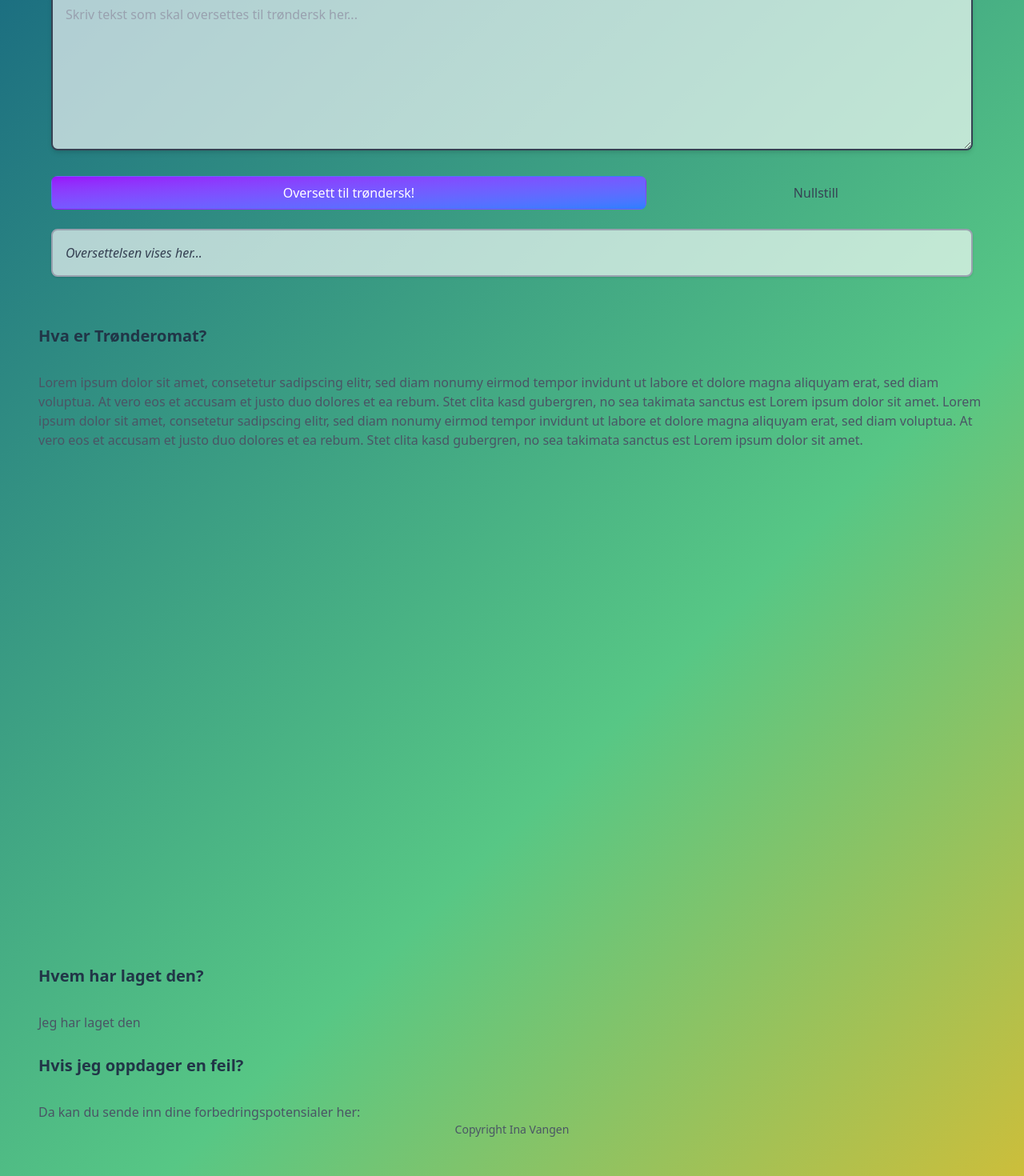
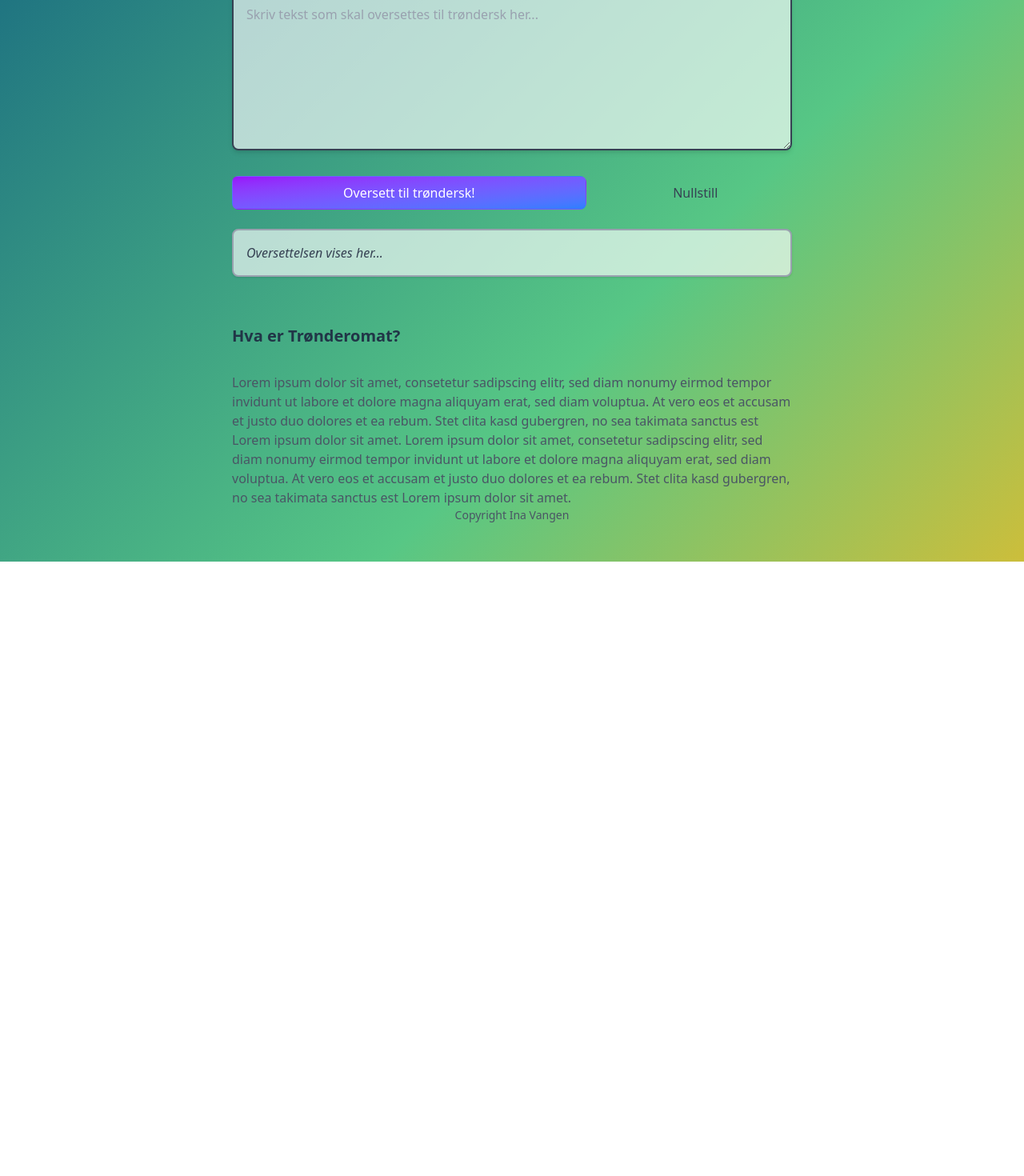
Before and after one commit to inavangen/tronderomat, a React (Vite) app: page / in a window 1280 px wide. Shown: the part 320-1790 px from the top of the page at 80% size. After the commit the page ends 1022 px from the top, so only its background shows below. Built offline with nearby package versions, Linux system fonts and the light colour scheme.

Commit message:
Update App.tsx

```diff
--- a/src/App.tsx
+++ b/src/App.tsx
@@ -189,7 +189,8 @@ function App() {
   }
 
   return (
-    <div className="min-h-screen p-4">
+    <div className="min-h-screen p-4 flex flex-col items-center">
+      <div className="w-full max-w-[700px]">
         <img src={placeholderImg} style={{ width: '100px', display: 'grid', placeItems: 'center' }}/>
         <h1 className="text-4xl font-bold mb-8 text-center">
           T r ø n d e r o m a t!
@@ -200,7 +201,7 @@ function App() {
         <br></br>
         <br></br>
 
-      <form onSubmit={(e) => e.preventDefault()} className="max-w-6xl mx-auto">
+        <form onSubmit={(e) => e.preventDefault()} className="w-full">
           <div className="grid grid-cols-1 md:grid-cols-1 gap-8 mb-8">
             {/* Original text box - always shown */}
             <div className="w-full">
@@ -225,12 +226,11 @@ function App() {
                   {isLoading ? 'Laster...' : 'Oversett til trøndersk!'}
                 </button>
 
-
                 <button
                   ref={resetButtonRef}
                   type="button"
                   onClick={handleResetClick}
-                className={`flex-1 bg-transparent! hover:bg-gray-50 focus:ring-4 focus:outline-none focus:ring-blue-300 dark:focus:ring-blue-800 font-medium rounded-lg text-lg px-8 py-4 text-center leading-5 border-2 border-gray-400 text-gray-700 ${isLoading ? 'opacity-50 cursor-not-allowed' : 'transform hover:scale-105 transition-transform'}`}              >
+                  className={`flex-1 bg-transparent! hover:bg-gray-50 focus:ring-4 focus:outline-none focus:ring-blue-300 dark:focus:ring-blue-800 font-medium rounded-lg text-lg px-8 py-4 text-center leading-5 border-2 border-gray-400 text-gray-700 ${isLoading ? 'opacity-50 cursor-not-allowed' : 'transform hover:scale-105 transition-transform'}`}>
                   Nullstill
                 </button>
               </div>
@@ -264,7 +264,7 @@ function App() {
             */}
 
             {matchCount === 0 && displayedText && !isLoading && !displayedText.includes('Laster') && (
-            <div className="mt-8 p-6 border-2 border-default-medium rounded-lg bg-yellow-50 w-full max-w-2xl">
+              <div className="mt-8 p-6 border-2 border-default-medium rounded-lg bg-yellow-50 w-full">
                 <p className="text-yellow-800 text-xl font-medium text-center">
                   Ingen ord ble oversatt
                 </p>
@@ -277,36 +277,23 @@ function App() {
         </form>
 
         {/* Your page content here */}
-      <div className="flex flex-col min-h-screen">
+        <div className="flex flex-col">
           <h2 className="text-xl font-bold mb-8 text-left">
             <br></br>
-        Hva er Trønderomat?</h2>
+            Hva er Trønderomat?
+          </h2>
           <p className="text-gray-600 text-left">
             Lorem ipsum dolor sit amet, consetetur sadipscing elitr, sed diam nonumy eirmod tempor invidunt ut labore et dolore magna aliquyam erat, sed diam voluptua. At vero eos et accusam et justo duo dolores et ea rebum. Stet clita kasd gubergren, no sea takimata sanctus est Lorem ipsum dolor sit amet. Lorem ipsum dolor sit amet, consetetur sadipscing elitr, sed diam nonumy eirmod tempor invidunt ut labore et dolore magna aliquyam erat, sed diam voluptua. At vero eos et accusam et justo duo dolores et ea rebum. Stet clita kasd gubergren, no sea takimata sanctus est Lorem ipsum dolor sit amet.
           </p>
         </div>
-
-        <h2 className="text-xl font-bold mb-8 text-left">
-        <br></br>
-        Hvem har laget den?</h2>
-        <p className="text-gray-600 text-left">
-        Jeg har laget den
-        </p>
-
-        <h2 className="text-xl font-bold mb-8 text-left">
-        <br></br>
-        Hvis jeg oppdager en feil?</h2>
-        <p className="text-gray-600 text-left">
-        Da kan du sende inn dine forbedringspotensialer her:
-        </p>
+      </div>
 
       {/* Copyright stuff */}
-        <div className="mt-auto">
+      <div className="w-full max-w-[700px] mt-auto">
         <p className="text-gray-600 text-sm">
           Copyright Ina Vangen
         </p>
       </div>
-
     </div>
   );
 }
```
Lines whose indentation alone changed are shown as unchanged.
